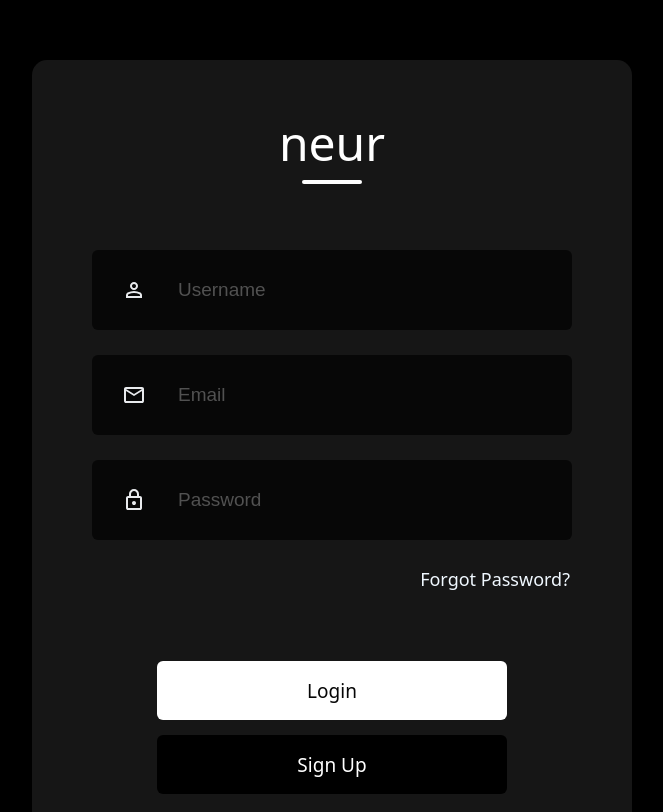
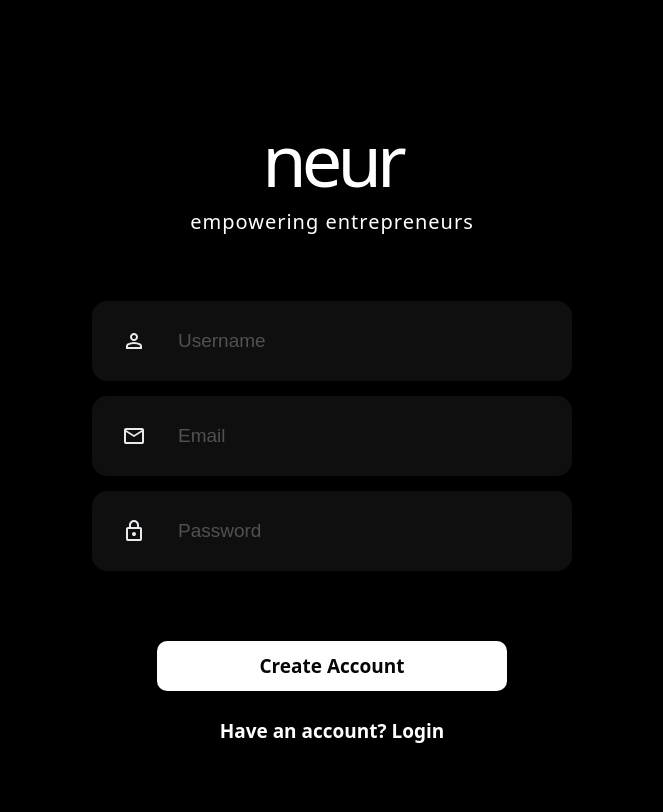
Before and after one commit to trevtemba/neur-frontend, a React (Vite) app: page / in a window 1280 px wide. Shown: the part 140-952 px from the top of the page, without its empty margins (308-971 px from the left). Built offline with nearby package versions, Linux system fonts and the light colour scheme.

Commit message:
neur auth screen v1, going to refactor with proper form

```diff
--- a/src/Components/LoginSignup/LoginSignup.css
+++ b/src/Components/LoginSignup/LoginSignup.css
@@ -4,7 +4,7 @@
     margin: auto;
     margin-top: 200px;
     width: 600px;
-    background-color: rgb(22, 22, 22);
+    background-color: transparent;
     border-radius: 15px;
     padding-bottom: 30px;
 }
@@ -13,29 +13,30 @@
     display: flex;
     flex-direction: column;
     align-items: center;
-    gap: 5px;;
+    gap: px;;
     padding-left: 0px;
     margin-top: 50px;
 }
 
-.text {
+.title {
     color: rgb(255, 255, 255);
-    font-size: 48px;
+    font-size: 72px;
+    letter-spacing: -5px;
     font-weight: 500;
 }
 
-.underline {
-    width: 60px;
-    height: 4px;
-    background-color: rgb(255, 255, 255);
-    border-radius: 9px;
+.slogan {
+    color: rgb(255, 255, 255);
+    font-size: 20px;
+    font-weight: 300;
+    letter-spacing: 1px;
 }
 
 .inputs {
     margin-top: 50px;
     display: flex;
     flex-direction: column;
-    gap: 25px
+    gap: 15px
 }
 
 .input {
@@ -44,8 +45,8 @@
     margin: auto;
     width: 480px;
     height: 80px;
-    background-color:rgb(7, 7, 7);
-    border-radius: 6px;
+    background-color:rgb(15, 15, 15);
+    border-radius: 15px;
 }
 
 .input img {
@@ -87,31 +88,61 @@
     margin-bottom: 30px;
 }
 
-.submitl {
+.loginSu {
     display: flex;
     justify-content: center;
     align-items: center;
     width: 350px;
-    height: 59px;
+    height: 50px;
     color: #060606;
     background-color: rgb(255, 255, 255);
-    border-radius: 6px;
+    border-radius: 10px;
     font-size: 19px;
-    font-weight: 500;
+    font-weight: 600;
     cursor: pointer;
 
 }
 
-.submits {
+
+.loginLgn {
     display: flex;
     justify-content: center;
     align-items: center;
     width: 350px;
-    height: 59px;
+    height: 50px;
+    color: #060606;
+    background-color: rgb(255, 255, 255);
+    border-radius: 10px;
+    font-size: 19px;
+    font-weight: 600;
+    cursor: pointer;
+
+}
+
+.signupSu {
+    display: flex;
+    justify-content: center;
+    align-items: center;
+    width: 350px;
+    height: 50px;
     color: #ffffff;
     background-color: rgb(0, 0, 0);
-    border-radius: 6px;
+    border-radius: 10px;
     font-size: 19px;
-    font-weight: 500;
+    font-weight: 600;
     cursor: pointer;
 }
+
+.signupLgn {
+    display: flex;
+    justify-content: center;
+    align-items: center;
+    width: 350px;
+    height: 50px;
+    color: #ffffff;
+    background-color: rgb(7, 7, 7);
+    border-radius: 10px;
+    font-size: 19px;
+    font-weight: 600;
+    cursor: pointer;
+}
--- a/src/Components/LoginSignup/LoginSignup.jsx
+++ b/src/Components/LoginSignup/LoginSignup.jsx
@@ -3,13 +3,17 @@ import './LoginSignup.css'
 import user_icon from "../Assets/user_icon.svg"
 import password_icon from "../Assets/password_icon.svg"
 import email_icon from "../Assets/email_icon.svg"
+import { useState } from 'react'
 
 const LoginSignup = () => {
+
+    const [action,setAction] = useState("Sign up");
+
     return (
         <div className='container'>
             <dir className='header'>
-                <div className='text'>neur</div>
-                <div className='underline'></div>
+                <div className='title'>neur</div>
+                <div className='slogan'>empowering entrepreneurs</div>
             </dir>
             <div className='inputs'>
                 <div className="input">
@@ -25,10 +29,10 @@ const LoginSignup = () => {
                     <input type="password" placeholder='Password' />
                 </div>
             </div>
-            <div className="forgot-password">Forgot Password?</div>
+            {action==="Login"?<div className="forgot-password">Forgot Password?</div>:<div></div>}
             <div className="submit-container">
-                <div className="submitl">Login</div>
-                <div className="submits">Sign Up</div>
+                <div className={action==="Login"?"loginLgn":"loginSu"} onClick={()=>{setAction("Submitted")}}>Create Account</div>
+                <div className={action==="Sign up"?"signupSu":"signupLgn"} onClick={()=>{setAction("Login")}}>Have an account? Login</div>
             </div>
         </div>
     )
```
